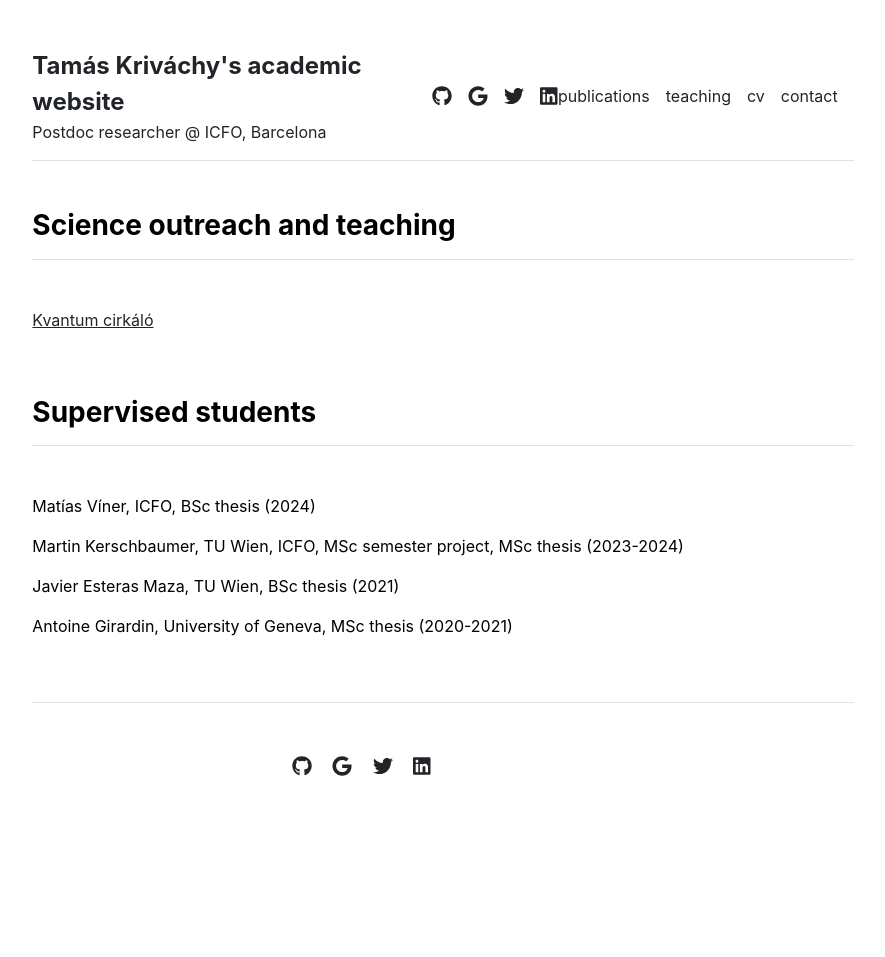
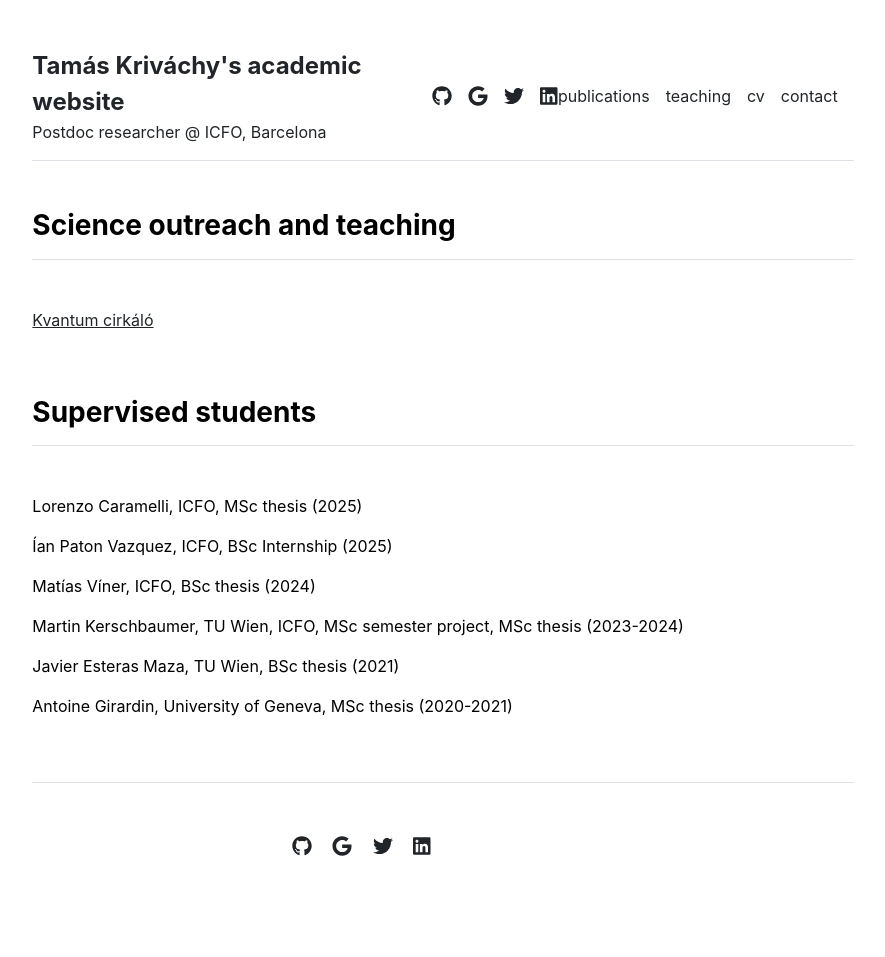
Before and after one commit to tkrivachy/tkrivachy.github.io, a Jekyll site: the page built from courses.md, in a window 1280 px wide. Shown: the whole page, without its empty margins (197-1082 px from the left). Built offline with Jekyll 4.4.1, drawn with Linux system fonts in a browser that asks for light colours; before the commit the page ends 900 px from its top, so only the background shows below that.

Commit message:
Update settings.yml

```diff
--- a/_data/settings.yml
+++ b/_data/settings.yml
@@ -14,6 +14,8 @@ courses:
 #- {name: 'Quantum Mechanics', url: 'quantum-mechanics'}
 
 supervision:
+- {name: 'Lorenzo Caramelli', location: 'ICFO', type: 'MSc thesis', year: '2025'}
+- {name: 'Ían Paton Vazquez', location: 'ICFO', type: 'BSc Internship', year: '2025'}
 - {name: 'Matías Víner', location: 'ICFO', type: 'BSc thesis', year: '2024'}
 - {name: 'Martin Kerschbaumer', location: 'TU Wien, ICFO', type: 'MSc semester project, MSc thesis', year: '2023-2024'}
 - {name: 'Javier Esteras Maza', location: 'TU Wien', type: 'BSc thesis', year: '2021'}
```
